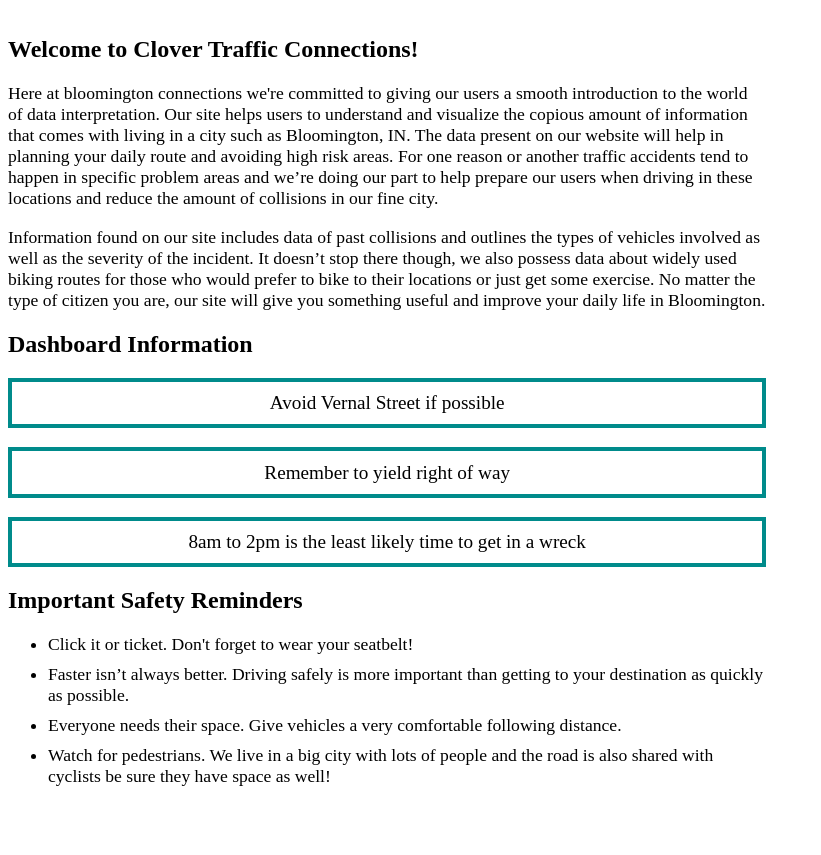
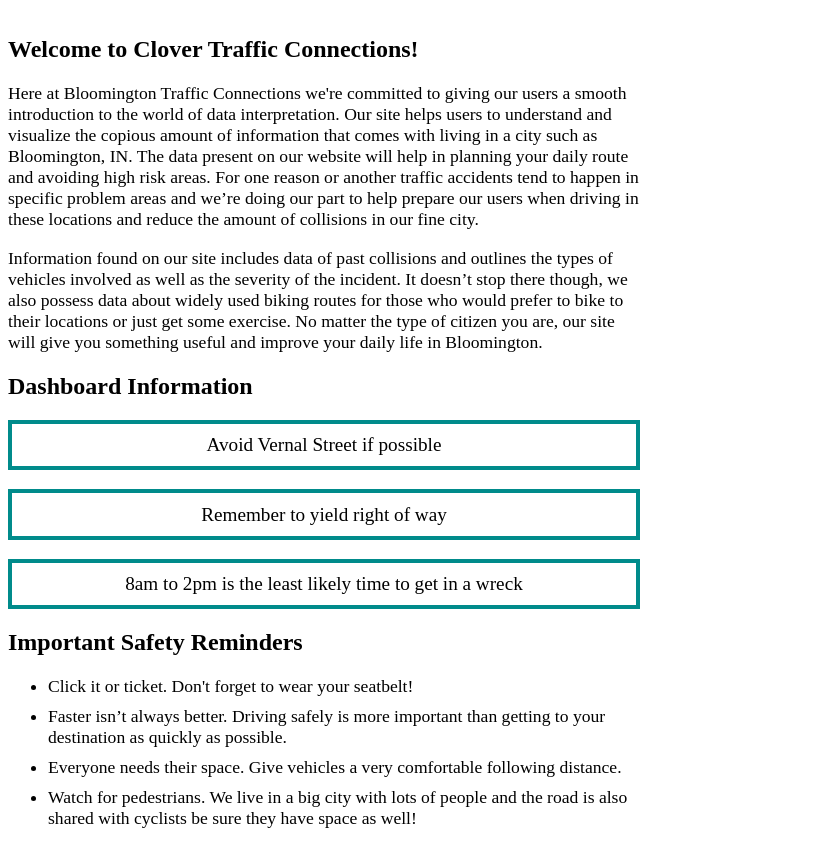
Before and after one commit to Seneschal55/Soft-Eng-Project-Group-7, a plain HTML site: page clover-traffic-connections-code/temp-home.html in a window 1280 px wide. Shown: the part 831-1686 px from the top of the page, without its empty margins (0-821 px from the left). Before the commit the page ends 1644 px from the top, so only its background shows below. Drawn offline with Linux system fonts and the light colour scheme.

Commit message:
fixing home content

```diff
--- a/clover-traffic-connections-code/temp-home.html
+++ b/clover-traffic-connections-code/temp-home.html
@@ -21,7 +21,7 @@
       <div id="home-div">
 	<div id="welcome-div" class="home-info">
 	  <h2>Welcome to Clover Traffic Connections!</h2>
-	  <p>Here at bloomington connections we're committed to giving our users a smooth introduction to the world of data interpretation.  Our site helps users to understand and visualize the copious amount of information that comes with living in a city such as Bloomington, IN.  The data present on our website will help in planning your daily route and avoiding high risk areas.  For one reason or another traffic accidents tend to happen in specific problem areas and we’re doing our part to help prepare our users when driving in these locations and reduce the amount of collisions in our fine city.</p>
+	  <p>Here at Bloomington Traffic Connections we're committed to giving our users a smooth introduction to the world of data interpretation.  Our site helps users to understand and visualize the copious amount of information that comes with living in a city such as Bloomington, IN.  The data present on our website will help in planning your daily route and avoiding high risk areas.  For one reason or another traffic accidents tend to happen in specific problem areas and we’re doing our part to help prepare our users when driving in these locations and reduce the amount of collisions in our fine city.</p>
 <p>Information found on our site includes data of past collisions and outlines the types of vehicles involved as well as the severity of the incident.  It doesn’t stop there though, we also possess data about widely used biking routes for those who would prefer to bike to their locations or just get some exercise.  No matter the type of citizen you are, our site will give you something useful and improve your daily life in Bloomington.</p>
 	</div>
 	<div id="dashboard-div" class="home-info">
--- a/clover-traffic-connections-code/temp-style.css
+++ b/clover-traffic-connections-code/temp-style.css
@@ -39,7 +39,7 @@ main{
 
 #home-div{
     float: left;
-    width: 60%;
+    width: 50%;
     display: block-inline;
 }
 
```
